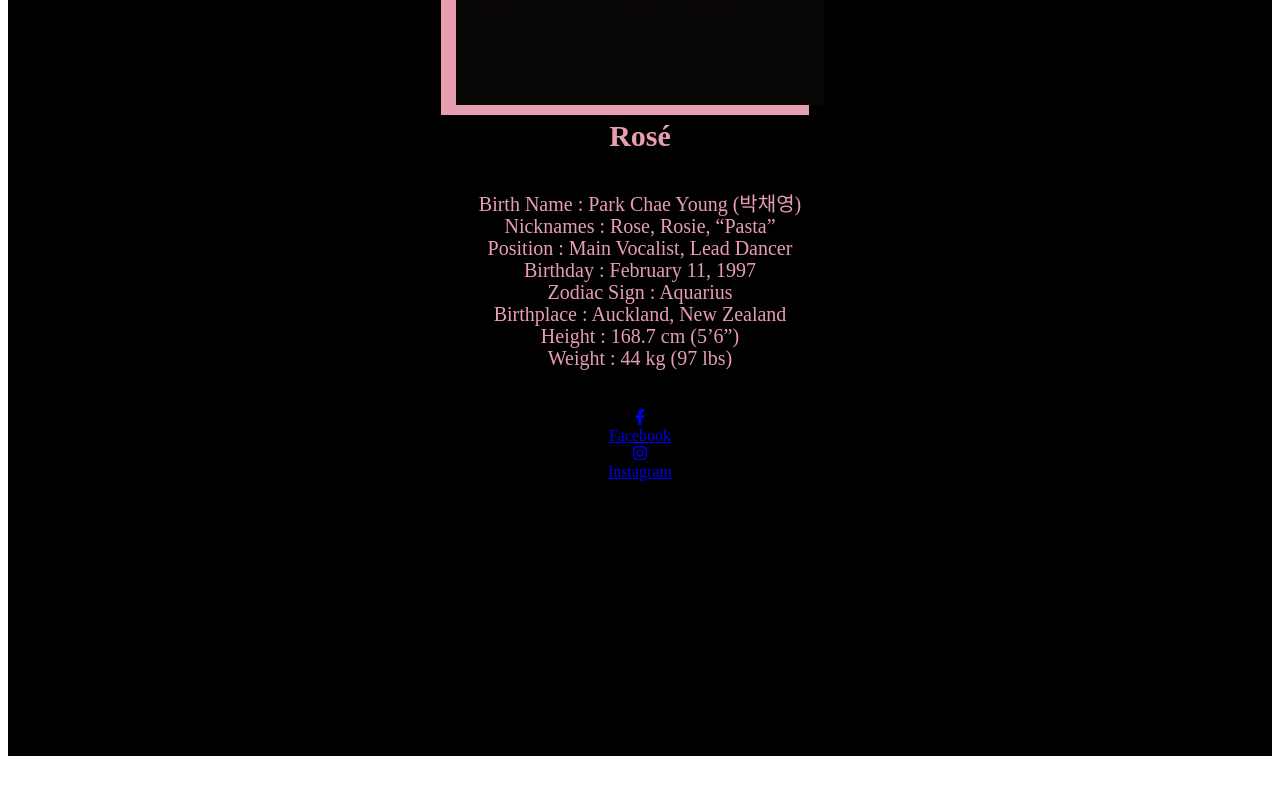
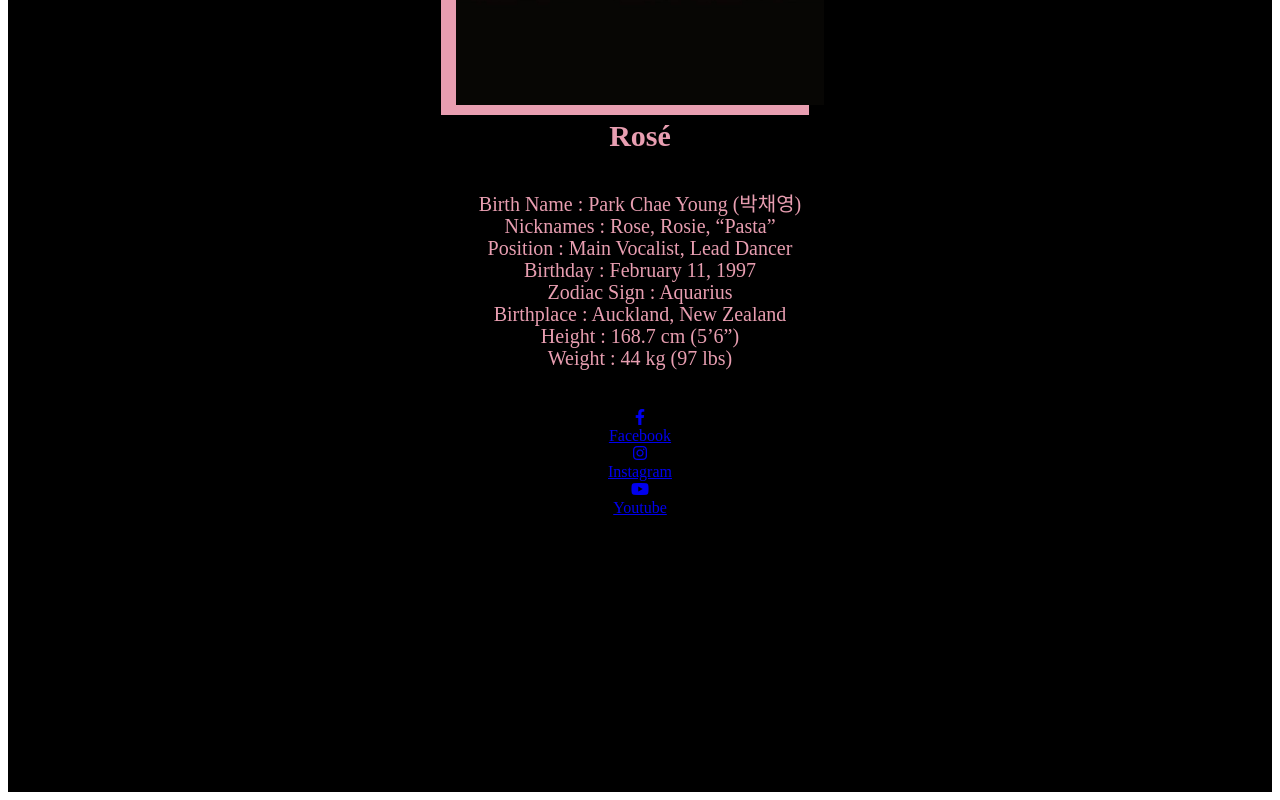
Before and after one commit to chuwiiii/Blink, a plain HTML site: page members.html in a window 1280 px wide. Shown: the part 2843-3643 px from the top of the page. Before the commit the page ends 3607 px from the top, so only its background shows below. Drawn offline with Linux system fonts and the light colour scheme.

Commit message:
update
members.html

```diff
--- a/members.html
+++ b/members.html
@@ -148,3 +148,13 @@
                     <memberspan>Instagram</memberspan>
                   </div>
                 </a>
+                <a href="https://www.youtube.com/channel/UCbpXC82cTLngSiZrysAaE-w" class="memberYT">
+                  <div class="memberButton">
+                    <div class="memberIcon">
+                      <i class="fab fa-youtube"></i>
+                    </div>
+                    <memberspan>Youtube</memberspan>
+                  </div>
+                </a>
+              </div>
+            </div>
```
